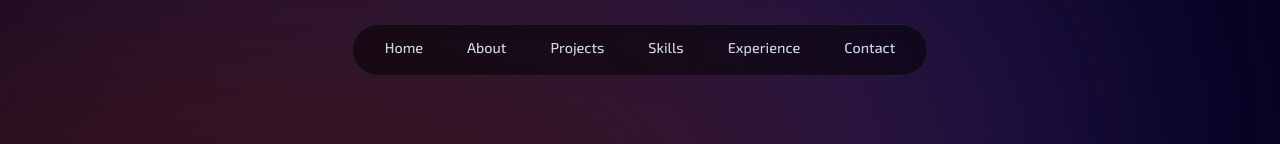
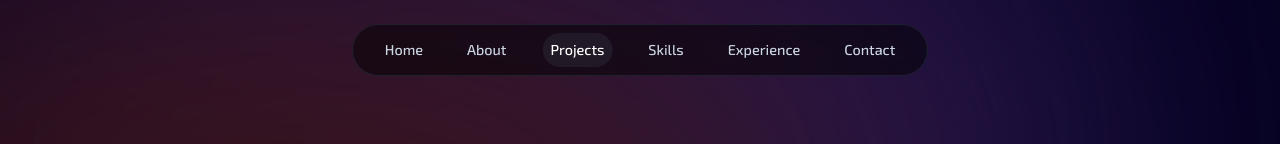
Before and after one commit to xmayukx/my-portfolio-01, a Next.js app: page / in a window 1280 px wide. Shown: the top 144 px of the page. Built offline with nearby package versions, Linux system fonts and the light colour scheme; grey boxes are pictures that could not be loaded.

Commit message:
Finish header

```diff
--- a/app/layout.tsx
+++ b/app/layout.tsx
@@ -2,6 +2,9 @@ import type { Metadata } from "next";
 import { Exo_2 } from "next/font/google";
 import "./globals.css";
 import Header from "@/components/header";
+import { ActiveSectionContext } from "@/context/active-section-context";
+import { useContext } from "react";
+import ActiveSectionContextProvider from "@/context/active-section-context";
 
 const inter = Exo_2({ subsets: ["latin"] });
 
@@ -17,14 +20,16 @@ export default function RootLayout({
   children: React.ReactNode;
 }) {
   return (
-    <html lang="en">
+    <html lang="en" className="!scroll-smooth">
       <body
         className={` bg-[#03001C] text-white relative h-[5000px] pt-28 sm:pt-36 ${inter.className}`}
       >
         <div className="bg-[#301E67] absolute top-[-6rem] right-[11rem] h-[31.25rem] -z-10 w-[31.25rem] rounded-full blur-[10rem] sm:w-[68.75rem]"></div>
         <div className="bg-[#3a1313] absolute top-[-1rem] left-[-35rem] h-[31.25rem] -z-10 w-[50rem] rounded-full blur-[10rem] sm:w-[68.75rem] md:left-[-33rem] lg:left-[-28rem] xl:left-[-15rem] 2xl:left-[-5rem]"></div>
-        <Header />
-        {children}
+        <ActiveSectionContextProvider>
+          <Header />
+          {children}
+        </ActiveSectionContextProvider>
       </body>
     </html>
   );
--- a/components/about.tsx
+++ b/components/about.tsx
@@ -1,15 +1,20 @@
 "use client";
-import React from "react";
+import React, { useEffect } from "react";
 import SectionHeading from "./section-heading";
 import { motion } from "framer-motion";
+import { useSectionInView } from "@/lib/hooks";
 
 export default function About() {
+  const { ref } = useSectionInView("About");
+  // console.log(inView);
   return (
     <motion.section
+      ref={ref}
       initial={{ opacity: 0, y: 100 }}
       animate={{ opacity: 1, y: 0 }}
       transition={{ delay: 0.5 }}
-      className="mb-20 max-w-[45rem] text-center leading-8 sm:mb-10"
+      className="scroll-mt-28 mb-20 max-w-[45rem] text-center leading-8 sm:mb-10"
+      id="about"
     >
       <SectionHeading>About me</SectionHeading>
       <p className="font-light mb-3">
--- a/components/header.tsx
+++ b/components/header.tsx
@@ -3,28 +3,51 @@ import React from "react";
 import { motion } from "framer-motion";
 import { links } from "@/lib/data";
 import Link from "next/link";
+import clsx from "clsx";
+import {
+  ActiveSectionContext,
+  useActiveSectionContext,
+} from "@/context/active-section-context";
+
 export default function Header() {
+  const { activeSection, setActiveSection, setTimeOfLastClick } =
+    useActiveSectionContext();
+
   return (
-    <header className="z-[999] relative">
+    <header className="z-[8] relative">
       <motion.div
-        className="fixed top-0 left-1/2 -translate-x-1/2 h-[4.5rem] w-full rounded-none border border-slate-700 border-opacity-40 bg-black/50 bg-opacity-80 backdrop-blur-[0.5rem] sm:top-6 sm:h-[3.25rem] sm:w-[36rem] sm:rounded-full"
+        className=" fixed top-0 left-1/2 -translate-x-1/2 h-[4.5rem] w-full rounded-none border border-slate-700 border-opacity-40 bg-black/50 bg-opacity-80 backdrop-blur-[0.5rem] sm:top-6 sm:h-[3.25rem] sm:w-[36rem] sm:rounded-full"
         initial={{ y: -100, x: "-50%", opacity: 0 }}
         animate={{ y: 0, x: "-50%", opacity: 1 }}
       ></motion.div>
-      <nav className="flex fixed top-[0.15rem] left-1/2 h-12 -translate-x-1/2 py-2 sm:top-[1.7rem] sm:h-[initial] sm:py-0">
+      <nav className="flex fixed top-[0.15rem] left-1/2 h-12 -translate-x-1/2 py-2 sm:top-[1.8rem] sm:h-[initial] sm:py-0">
         <ul className="flex w-[22rem] flex-wrap items-start justify-center gap-y-1 text-[0.9rem] font-medium text-slate-300 sm:w-[initial] sm:flex-nowrap sm:gap-5">
           {links.map((link) => (
             <motion.li
               key={link.hash}
-              className="h-3/4 flex items-center justify-center"
+              className="relative h-3/4 flex items-center"
               initial={{ y: -100, opacity: 0 }}
               animate={{ y: 0, opacity: 1 }}
             >
               <Link
-                className="flex w-full items-center justify-center px-3 py-[1.20em] hover:text-white transition"
+                onClick={() => {
+                  setActiveSection(link.name);
+                  setTimeOfLastClick(Date.now());
+                }}
+                className={clsx(
+                  " flex w-full px-3 py-[1.20em] hover:text-white transition-all",
+                  { "text-white": activeSection === link.name },
+                )}
                 href={link.hash}
               >
                 {link.name}
+                {link.name === activeSection && (
+                  <motion.span
+                    className="bg-gray-600/20 rounded-full absolute inset-1 -z-10"
+                    layoutId="activeSection"
+                    transition={{ type: "spring", stiffness: 380, damping: 30 }}
+                  ></motion.span>
+                )}
               </Link>
             </motion.li>
           ))}
--- a/components/intro.tsx
+++ b/components/intro.tsx
@@ -2,15 +2,23 @@
 import { motion } from "framer-motion";
 import Image from "next/image";
 import Link from "next/link";
-import React from "react";
+import React, { useEffect } from "react";
 import { BsArrowRight } from "react-icons/bs";
 import { BiLogoLinkedin } from "react-icons/bi";
 import { FiGithub } from "react-icons/fi";
 import { GrDocumentText } from "react-icons/gr";
+import { useInView } from "react-intersection-observer";
+import { useActiveSectionContext } from "@/context/active-section-context";
+import { useSectionInView } from "@/lib/hooks";
 
 export default function Intro() {
+  const { ref } = useSectionInView("Home");
   return (
-    <section className="mb-28 max-w-[50rem] text-center sm:mb-0">
+    <section
+      ref={ref}
+      id="home"
+      className="scroll-mt-[100rem] mb-28 max-w-[50rem] text-center sm:mb-0"
+    >
       <div className="flex items-center justify-center">
         <div className="relative group">
           <motion.div
--- a/components/projects.tsx
+++ b/components/projects.tsx
@@ -1,13 +1,19 @@
-import React, { useRef } from "react";
+"use client";
+import React, { useEffect, useRef } from "react";
 import SectionHeading from "./section-heading";
 import { projectsData } from "@/lib/data";
 import { Project } from "./project";
 
+import { useActiveSectionContext } from "@/context/active-section-context";
+import { useInView } from "react-intersection-observer";
+import { useSectionInView } from "@/lib/hooks";
+
 type ProjectProps = (typeof projectsData)[number];
 
 export default function Projects() {
+  const { ref } = useSectionInView("Projects", 0.5);
   return (
-    <section>
+    <section ref={ref} id="projects" className="scroll-mt-28">
       <SectionHeading>My projects</SectionHeading>
       <div>
         {projectsData.map((project, index) => (
--- /dev/null
+++ b/context/active-section-context.tsx
@@ -0,0 +1,43 @@
+"use client";
+import type { SectionName } from "@/lib/types";
+import React, { createContext, useContext, useState } from "react";
+
+type ActiveSectionContextType = {
+  activeSection: SectionName;
+  setActiveSection: React.Dispatch<React.SetStateAction<SectionName>>;
+  timeOfLastClick: number;
+  setTimeOfLastClick: React.Dispatch<React.SetStateAction<number>>;
+};
+export const ActiveSectionContext =
+  createContext<ActiveSectionContextType | null>(null);
+export default function ActiveSectionContextProvider({
+  children,
+}: {
+  children: React.ReactNode;
+}) {
+  const [activeSection, setActiveSection] = useState<SectionName>("Home");
+  const [timeOfLastClick, setTimeOfLastClick] = useState(0);
+  return (
+    <ActiveSectionContext.Provider
+      value={{
+        activeSection,
+        setActiveSection,
+        timeOfLastClick,
+        setTimeOfLastClick,
+      }}
+    >
+      {children}
+    </ActiveSectionContext.Provider>
+  );
+}
+
+export function useActiveSectionContext() {
+  const context = useContext(ActiveSectionContext);
+
+  if (!context) {
+    throw new Error(
+      "useActiveSectionContext must be used within an ActiveSectionContextProvider",
+    );
+  }
+  return context;
+}
--- /dev/null
+++ b/lib/hooks.ts
@@ -0,0 +1,21 @@
+import { useActiveSectionContext } from "@/context/active-section-context";
+import { useEffect } from "react";
+import { useInView } from "react-intersection-observer";
+import type { SectionName } from "./types";
+
+export function useSectionInView(
+  sectionName: SectionName,
+  threshold: number = 0.75,
+) {
+  const { ref, inView } = useInView({
+    threshold: threshold,
+  });
+  const { setActiveSection, timeOfLastClick } = useActiveSectionContext();
+  useEffect(() => {
+    if (inView && Date.now() - timeOfLastClick > 1000) {
+      setActiveSection(sectionName);
+    }
+  }, [inView, setActiveSection, timeOfLastClick]);
+
+  return { ref };
+}
--- /dev/null
+++ b/lib/types.ts
@@ -0,0 +1,3 @@
+import { links } from "./data";
+
+export type SectionName = (typeof links)[number]["name"];
--- a/package.json
+++ b/package.json
@@ -9,11 +9,13 @@
     "lint": "next lint"
   },
   "dependencies": {
+    "clsx": "^2.0.0",
     "framer-motion": "^10.16.4",
     "next": "13.5.5",
     "react": "^18",
     "react-dom": "^18",
-    "react-icons": "^4.11.0"
+    "react-icons": "^4.11.0",
+    "react-intersection-observer": "^9.5.2"
   },
   "devDependencies": {
     "@types/node": "^20",
```
Also changed, not shown: 1 other file (tests, documents, lock files or other folders).
